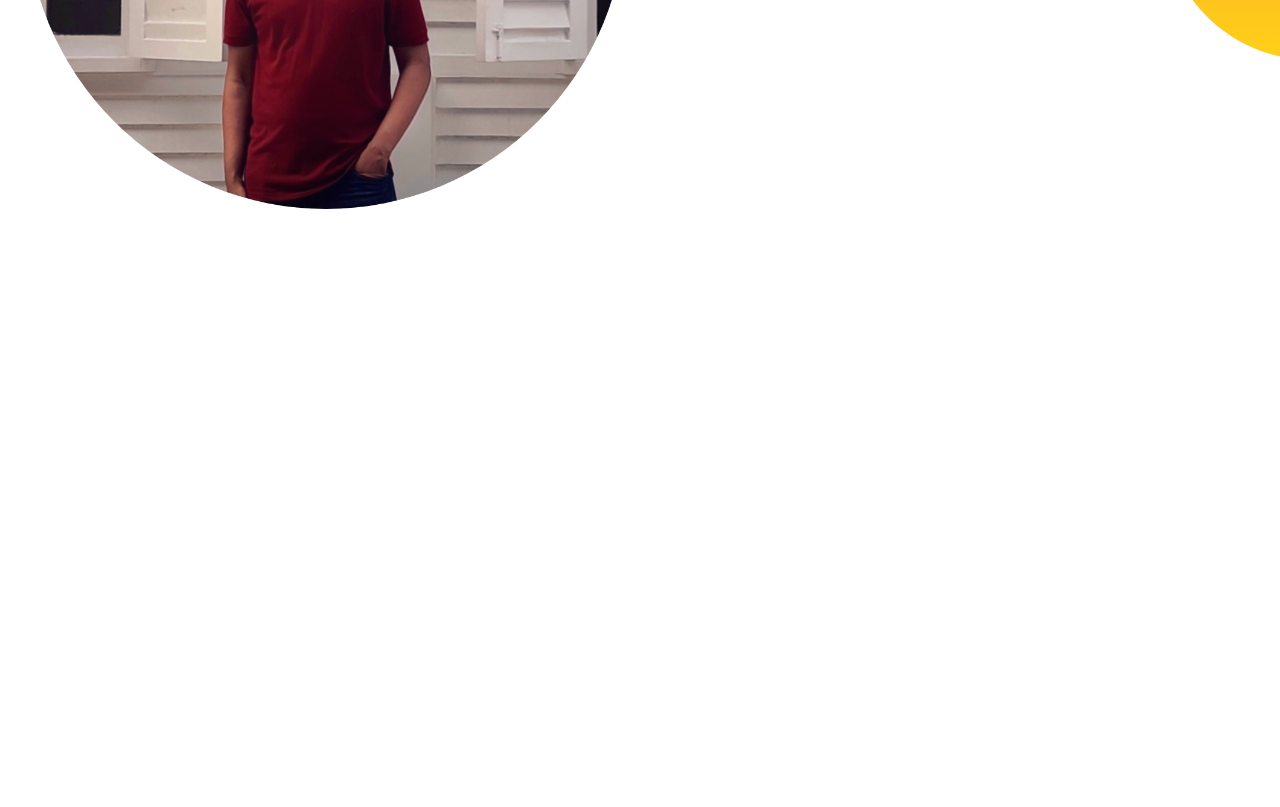
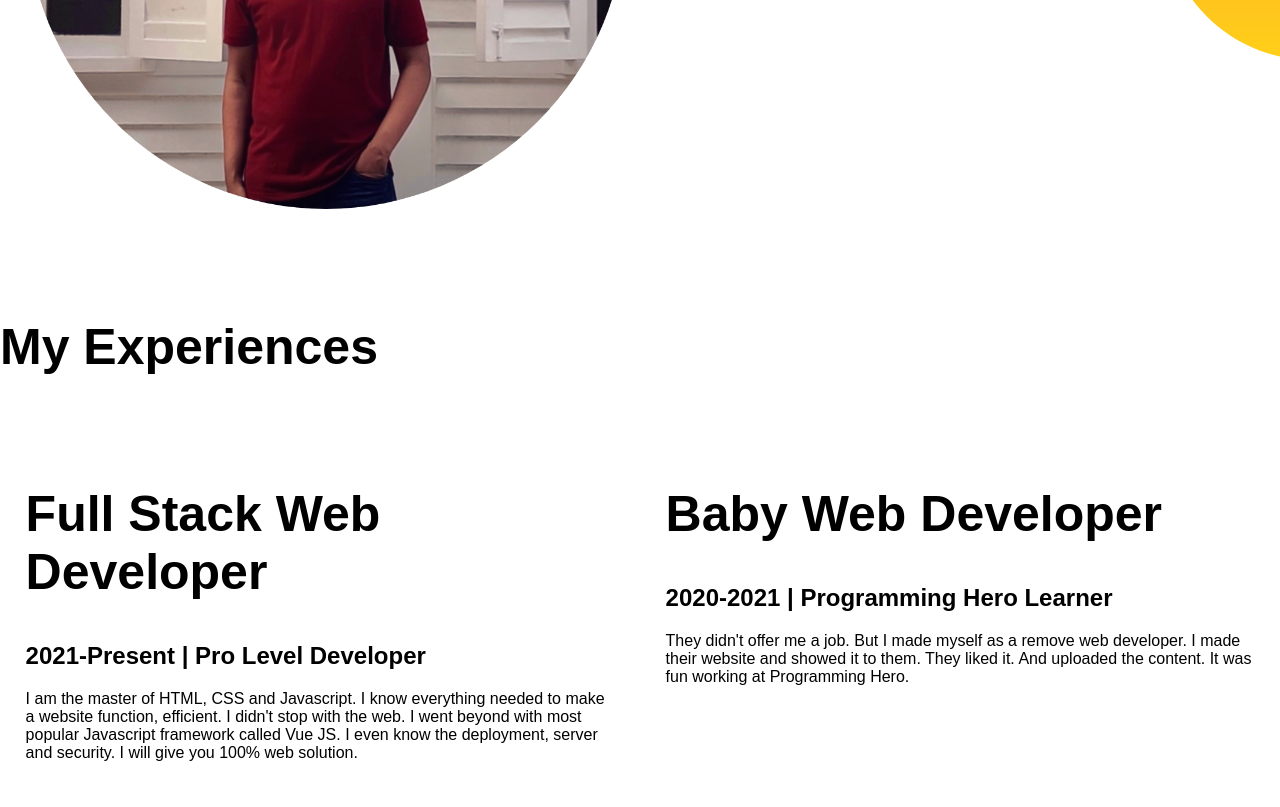
Before and after one commit to NayemurR/Nayemurs-portfolio, a plain HTML site: page index.html in a window 1280 px wide. Shown: the part 1152-1959 px from the top of the page. Before the commit the page ends 1470 px from the top, so only its background shows below. Drawn offline with Linux system fonts and the light colour scheme; a web font is replaced by a local one.

Commit message:
further edits

```diff
--- a/index.html
+++ b/index.html
@@ -11,7 +11,7 @@
     <link rel="stylesheet" href="style.css">
 </head>
 <body>
-   <section class="top-banner">
+   <section class="top-banner flexible-section">
     <div class="half-width">
         <h1>Welcome to</h1>
         <h1 class="second-heading"><span class="orange">Nayemur Rahman's</span> World!</h1>
@@ -23,7 +23,7 @@
         <img src="images/nayem_1.png" alt="Your dream developer" height="600px" width="600px">
        </div>
    </section>
-   <section class="dream-big">
+   <section class="dream-big flexible-section">
        <div class="half-width">
            <img src="images/nayem_2.png" alt="Your best selection for websites" height="600px" width="600px">
        </div>
@@ -31,9 +31,24 @@
            <h1>Dream Big</h1>
            <h2>Become a web developer</h2>
            <p>I already learned the basic HTML and CSS. I can build any simple website. I can even teach my grandma how to make simple website. My goal is to build 3 websites and learn advanced topics.</p>
-           <a class="link-button" target="_blank" href="https://www.linkedin.com/in/nayemur-rahman-2815661b6/">Download CV</a>
+           <a class="link-button" target="_blank" href="https://drive.google.com/file/d/1ER8o1MDSwg2f266oSoKq4YUnfl4ql4q-/view?usp=sharing">Download CV</a>
        </div>
 
    </section>
+   <section class="experience">
+       <h1>My Experiences</h1>
+       <div class="flexible-section">
+        <div class="half-width">
+            <h1>Full Stack Web Developer</h1>
+            <h2>2021-Present | Pro Level Developer</h2>
+            <p>I am the master of HTML, CSS and Javascript. I know everything needed to make a website function, efficient. I didn't stop with the web. I went beyond with most popular Javascript framework called Vue JS. I even know the deployment, server and security. I will give you 100% web solution.</p>
+           </div>
+        <div class="half-width">
+            <h1>Baby Web Developer</h1>
+            <h2>2020-2021 | Programming Hero Learner</h2>
+            <p>They didn't offer me a job. But I made myself as a remove web developer. I made their website and showed it to them. They liked it. And uploaded the content. It was fun working at Programming Hero.</p>
+        </div>
+    </div>
+   </section>
 </body>
 </html>
--- a/style.css
+++ b/style.css
@@ -11,7 +11,7 @@ h1{
 .second-heading{
     font-size: 40px;
 }
-section{
+.flexible-section{
     display: flex;
     margin-bottom: 80px;
 }
```
